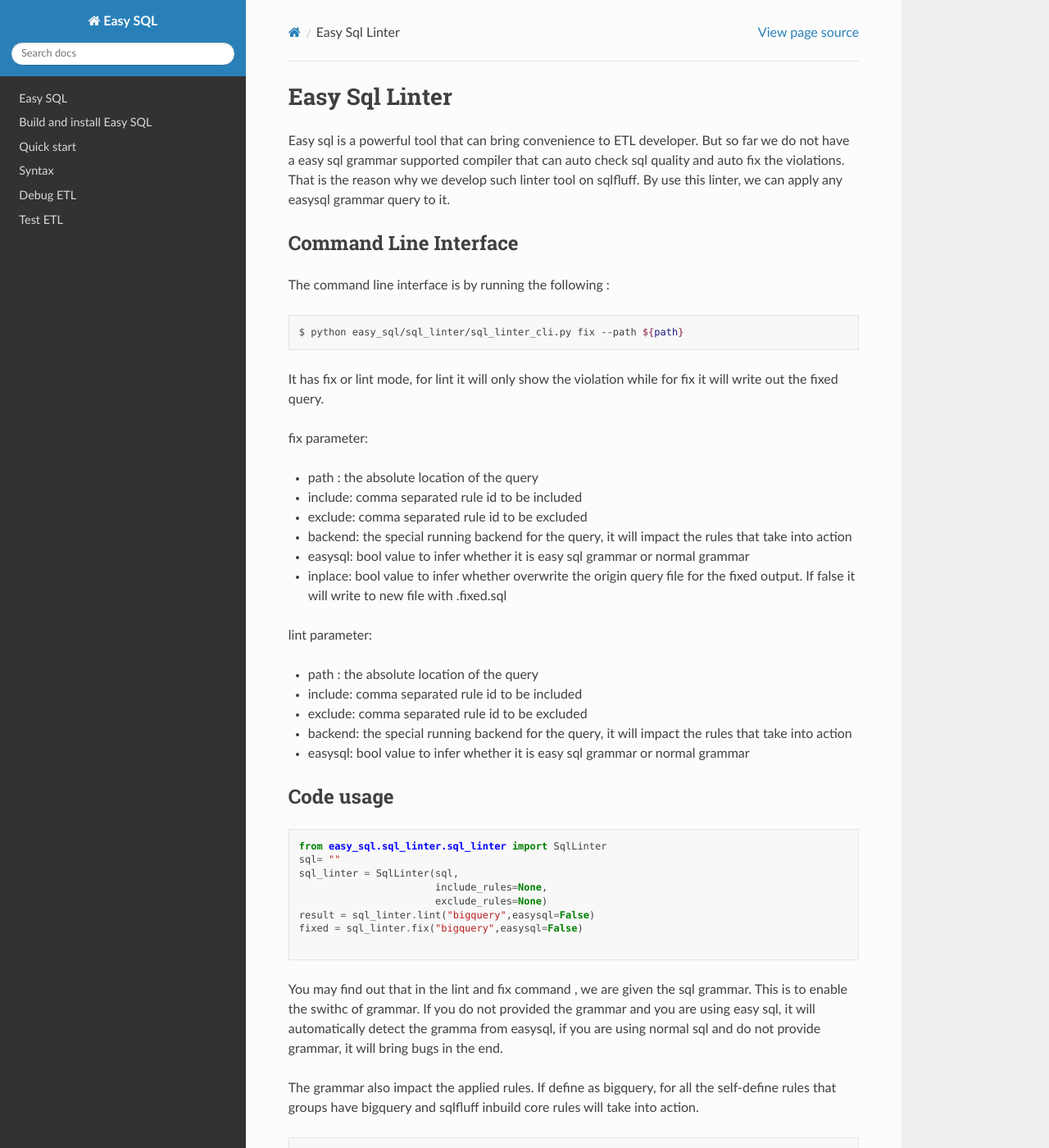
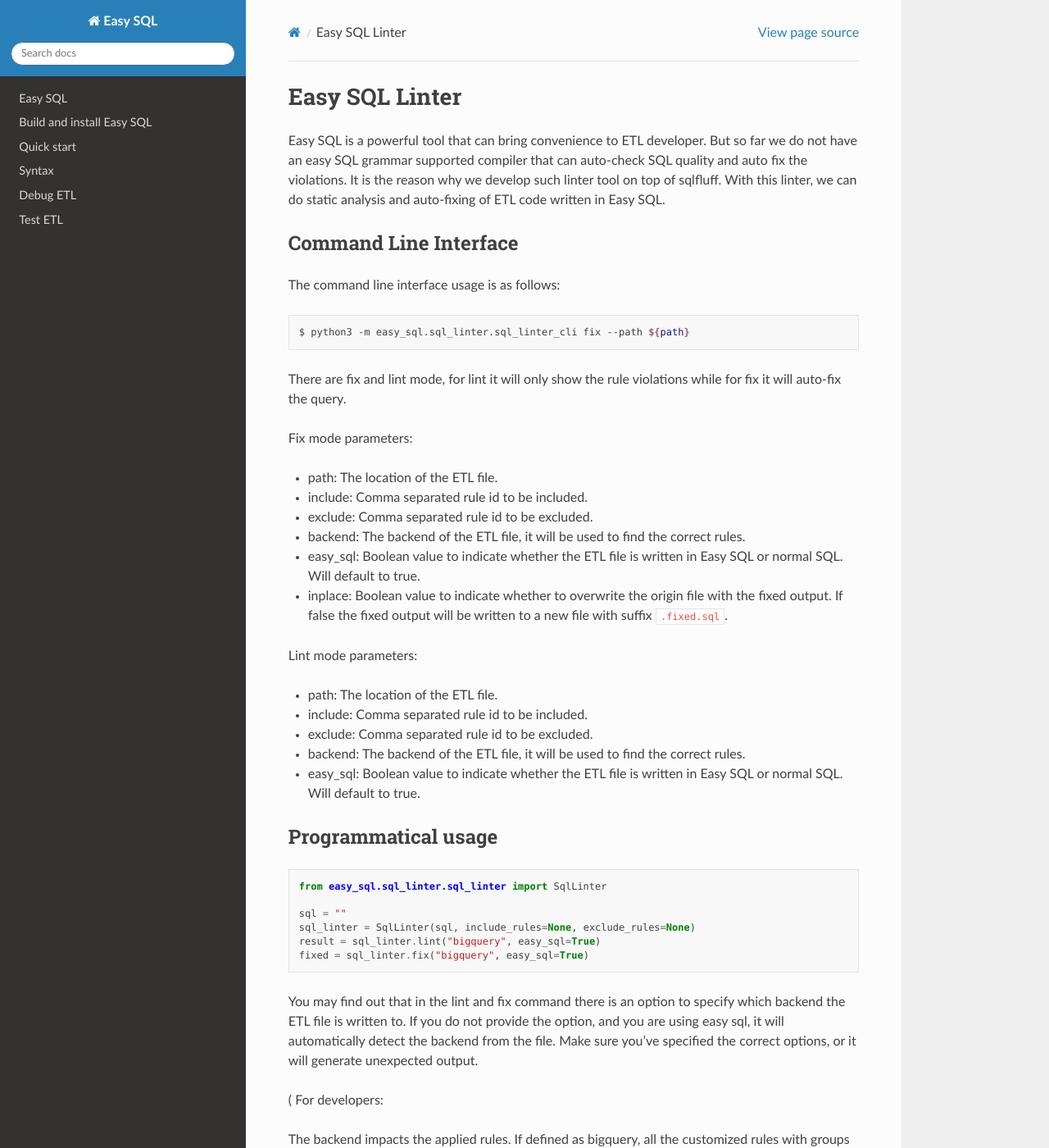
Before and after one commit to easysql/easy_sql, a Sphinx documentation site: the page built from docs/sqlfluff/easy_sql_linter.md, in a window 1280 px wide and 1400 px high. Shown: the whole window at 82% size. Built offline with Sphinx 7.4.7 and the Read the Docs theme 2.0.0, drawn with Linux system fonts in a browser that asks for light colours; pages that are not in the unit, such as notebooks, are missing from menus; some of the changed text lies outside the part shown.

Commit message:
improve doc and code styling

````diff
--- a/docs/sqlfluff/easy_sql_linter.md
+++ b/docs/sqlfluff/easy_sql_linter.md
@@ -1,45 +1,59 @@
-# Easy Sql Linter
-Easy sql is a powerful tool that can bring convenience to ETL developer. But so far we do not have a easy sql grammar supported compiler that can auto check sql quality and auto fix the violations. That is the reason why we develop such linter tool on sqlfluff. By use this linter, we can apply any easysql grammar query to it.
+# Easy SQL Linter
+
+Easy SQL is a powerful tool that can bring convenience to ETL developer.
+But so far we do not have an easy SQL grammar supported compiler that can auto-check SQL quality and auto fix the violations.
+It is the reason why we develop such linter tool on top of sqlfluff. With this linter, we can do static analysis and auto-fixing of ETL code written in Easy SQL.
 
 
 ## Command Line Interface
-The command line interface is by running the following :
+
+The command line interface usage is as follows:
+
 ```bash
-$ python easy_sql/sql_linter/sql_linter_cli.py fix --path ${path}
+$ python3 -m easy_sql.sql_linter.sql_linter_cli fix --path ${path}
 ```
-It has fix or lint mode, for lint it will only show the violation while for fix it will write out the fixed query.
 
-fix parameter:
-+ path : the absolute location of the query
-+ include: comma separated rule id to be included
-+ exclude: comma separated rule id to be excluded
-+ backend: the special running backend for the query, it will impact the rules that take into action
-+ easysql: bool value to infer whether it is easy sql grammar or normal grammar
-+ inplace: bool value to infer whether overwrite the origin query file for the fixed output. If false it will write to new file with .fixed.sql
+There are fix and lint mode, for lint it will only show the rule violations while for fix it will auto-fix the query.
 
-lint parameter:
-+ path : the absolute location of the query
-+ include: comma separated rule id to be included
-+ exclude: comma separated rule id to be excluded
-+ backend: the special running backend for the query, it will impact the rules that take into action
-+ easysql: bool value to infer whether it is easy sql grammar or normal grammar
+Fix mode parameters:
 
-## Code usage
+- path: The location of the ETL file.
+- include: Comma separated rule id to be included.
+- exclude: Comma separated rule id to be excluded.
+- backend: The backend of the ETL file, it will be used to find the correct rules.
+- easy_sql: Boolean value to indicate whether the ETL file is written in Easy SQL or normal SQL. Will default to true.
+- inplace: Boolean value to indicate whether to overwrite the origin file with the fixed output. If false the fixed output will be written to a new file with suffix `.fixed.sql`.
+
+Lint mode  parameters:
+
+- path: The location of the ETL file.
+- include: Comma separated rule id to be included.
+- exclude: Comma separated rule id to be excluded.
+- backend: The backend of the ETL file, it will be used to find the correct rules.
+- easy_sql: Boolean value to indicate whether the ETL file is written in Easy SQL or normal SQL. Will default to true.
+
+## Programmatical usage
+
 ```python
 from easy_sql.sql_linter.sql_linter import SqlLinter
-sql= ""
-sql_linter = SqlLinter(sql,
-                       include_rules=None,
-                       exclude_rules=None)
-result = sql_linter.lint("bigquery",easysql=False)
-fixed = sql_linter.fix("bigquery",easysql=False)
 
+sql = ""
+sql_linter = SqlLinter(sql, include_rules=None, exclude_rules=None)
+result = sql_linter.lint("bigquery", easy_sql=True)
+fixed = sql_linter.fix("bigquery", easy_sql=True)
 ```
-You may find out that in the lint and fix command , we are given the sql grammar. This is to enable the swithc of grammar. If you do not provided the grammar and you are using easy sql, it will automatically detect the gramma from easysql, if you are using normal sql and do not provide grammar, it will bring bugs in the end.
 
-The grammar also impact the applied rules. If define as bigquery, for all the self-define rules that groups have bigquery and sqlfluff inbuild core rules will take into action.
+You may find out that in the lint and fix command there is an option to specify which backend the ETL file is written to.
+If you do not provide the option, and you are using easy sql, it will automatically detect the backend from the file.
+Make sure you've specified the correct options, or it will generate unexpected output.
+
+(
+For developers:
+
+The backend impacts the applied rules. If defined as bigquery, all the customized rules with groups containing bigquery and sqlfluff built-in core rules will be applied.
 
 ```python
- # in self-define rule
+# groups in customized rules
 groups = ("all", "bigquery")
 ```
+)
````
Also changed, not shown: docs/sqlfluff/new_rule.md (+38 -26 lines), 13 other files.
